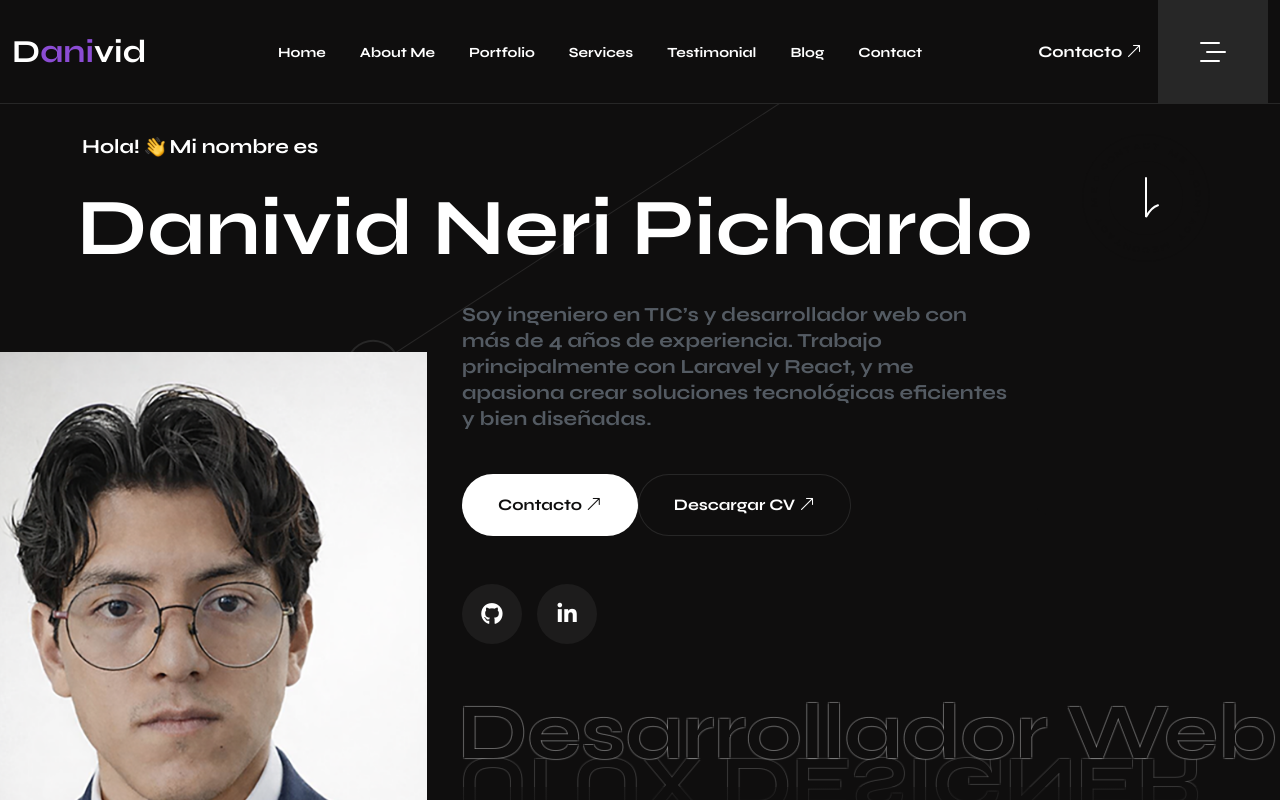
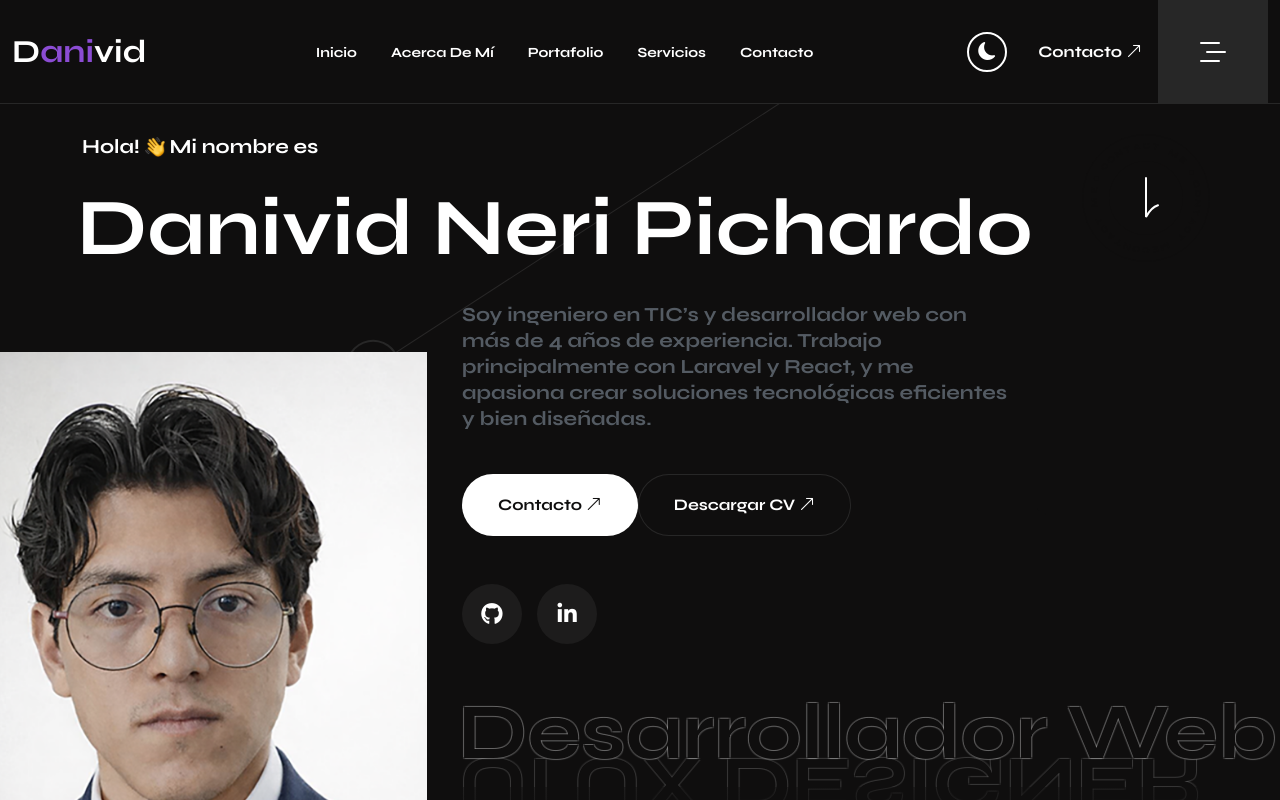
Before and after one commit to DanividN/Portafolio-Danivid, a React (Vite) app: page /home-2 in a window 1280 px wide. Shown: the top 800 px of the page. Built offline with nearby package versions, Linux system fonts and the light colour scheme.

Commit message:
puesta a punto del portafolio

```diff
--- a/src/components/header/index.tsx
+++ b/src/components/header/index.tsx
@@ -1,6 +1,6 @@
 import { menuList, menuListDark } from "@/lib/mockData/menuList";
 import { useEffect, useState } from "react";
-import { Link, useLocation } from "react-router-dom";
+import { Link } from "react-router-dom";
 import MobileNavigation from "./mobileNavigation";
 import Navigation from "./navigation";
 import SidebarContact from "./sidebarContact";
@@ -9,11 +9,11 @@ const Header = () => {
   const [isSidebarOpen, setIsSidebarOpen] = useState(false);
   const [mobileNavigationOpen, setMobileNavigationOpen] = useState(false);
   const [isFixed, setIsFixed] = useState(false);
-  const pathName = useLocation().pathname;
-  const newMenuList =
-    pathName === "/home-2" || pathName.endsWith("dark")
-      ? menuListDark
-      : menuList;
+  const [isDarkMode, setIsDarkMode] = useState(false);
+
+
+  // Usar menuListDark o menuList según el estado del tema
+  const newMenuList = isDarkMode ? menuListDark : menuList;
 
   useEffect(() => {
     const handleScroll = () => {
@@ -27,6 +27,19 @@ const Header = () => {
     window.addEventListener("scroll", handleScroll);
     return () => window.removeEventListener("scroll", handleScroll);
   }, []);
+
+  // Aplicar clase al body cuando cambie el tema
+  useEffect(() => {
+    if (isDarkMode) {
+      document.body.classList.add('dark');
+    } else {
+      document.body.classList.remove('dark');
+    }
+  }, [isDarkMode]);
+
+  const toggleTheme = () => {
+    setIsDarkMode(!isDarkMode);
+  };
 
   return (
     <>
@@ -54,6 +67,27 @@ const Header = () => {
               />
             </div>
             <div className="menu-components d-flex align-items-center">
+              {/* Botón de toggle tema */}
+              <button
+                onClick={toggleTheme}
+                className="theme-toggle-btn d-flex align-items-center justify-content-center "
+                aria-label="Toggle theme"
+                style={{
+                  color: 'currentColor',
+                  background: 'transparent',
+                  border: '2px solid currentColor',
+                  borderRadius: '50%',
+                  width: '40px',
+                  height: '40px',
+                  cursor: 'pointer',
+                  marginRight: '15px',
+                  transition: 'all 0.3s ease'
+                }}
+              >
+                <i className={`bi ${isDarkMode ? 'bi-sun-fill text-white' : 'bi-moon-fill'}`}
+                   style={{ fontSize: '18px' }} />
+              </button>
+
               <Link
                 to="#contact"
                 className="d-none d-xl-flex lets-talk align-items-center"
--- a/src/components/hero.tsx
+++ b/src/components/hero.tsx
@@ -72,8 +72,8 @@ const Hero = () => {
                 className="intro-info d-none d-md-block wow fadeInUp"
                 data-wow-delay=".9s"
               >
-                Soy ingeniero en TIC’s y desarrollador web con más de 4 años
-                de experiencia. Trabajo principalmente con Laravel y React, y me
+                Soy ingeniero en TIC’s y desarrollador web con más de 4 años de
+                experiencia. Trabajo principalmente con Laravel y React, y me
                 apasiona crear soluciones tecnológicas eficientes y bien
                 diseñadas.
               </h6>
@@ -94,7 +94,11 @@ const Hero = () => {
                         Contacto <i className="bi bi-arrow-up-right" />
                       </button>
                     </Link>
-                    <button type="button" className="bttn bttn-secondary" onClick={descargarCV}>
+                    <button
+                      type="button"
+                      className="bttn bttn-secondary"
+                      onClick={descargarCV}
+                    >
                       Descargar CV <i className="bi bi-arrow-up-right" />
                     </button>
                   </div>
@@ -133,15 +137,22 @@ const Hero = () => {
           </span>
           <div className="m-content d-flex flex-wrap d-block d-md-none">
             <h6 className="intro-info wow fadeInUp" data-wow-delay="1.2s">
-              I believe that collaboration and creativity are the essence of
-              progress. And i am dedicated to bringing a fresh perspe to every
-              project undertake.
+              Soy ingeniero en TIC’s y desarrollador web con más de 4 años de
+              experiencia. Trabajo principalmente con Laravel y React, y me
+              apasiona crear soluciones tecnológicas eficientes y bien
+              diseñadas.
             </h6>
-            <button type="button" className="bttn bttn-primary">
-              Let’s Talk <i className="bi bi-arrow-up-right" />
-            </button>
-            <button type="button" className="bttn bttn-secondary">
-              Download CV <i className="bi bi-arrow-up-right" />
+            <Link to="#contact">
+              <button type="button" className="bttn bttn-primary">
+                Contacto <i className="bi bi-arrow-up-right" />
+              </button>
+            </Link>
+            <button
+              type="button"
+              className="bttn bttn-secondary"
+              onClick={descargarCV}
+            >
+              Descargar CV <i className="bi bi-arrow-up-right" />
             </button>
           </div>
         </div>
--- a/src/lib/mockData/menuList.ts
+++ b/src/lib/mockData/menuList.ts
@@ -28,43 +28,24 @@ export const menuList: MenuItem[] = [
 ];
 
 export const menuListDark: MenuItem[] = [
-    {
-        label: "Home",
-        href: "/home-2",
-        subMenu: [
-            { label: "Home One", href: "/" },
-            { label: "Home Two", href: "/home-2" },
-        ],
+{
+        label: "Inicio",
+        href: "/",
     },
     {
-        label: "About Me",
-        href: "/home-2#about",
+        label: "Acerca de mí",
+        href: "/#about",
     },
     {
-        label: "Portfolio",
-        href: "/home-2#portfolio",
+        label: "Portafolio",
+        href: "/#portfolio",
     },
     {
-        label: "Services",
-        href: "/home-2#services",
+        label: "Servicios",
+        href: "/#services",
     },
     {
-        label: "Testimonial",
-        href: "/home-2#testimonial",
-    },
-    {
-        label: "Blog",
-        href: "/home-2#blogs",
-        subMenu: [
-            { label: "Blog", href: "/blog-2-dark" },
-            { label: "Blog Page", href: "/blog-dark" },
-            { label: "Blog List", href: "/blog-list-dark" },
-            { label: "Blog Right Sidebar", href: "/blog-right-sidebar-dark" },
-            { label: "Blog Details", href: "/blog-details-dark" },
-        ],
-    },
-    {
-        label: "Contact",
-        href: "/home-2#contact",
+        label: "Contacto",
+        href: "/#contact",
     },
 ];
--- a/src/pages/home-2/page.tsx
+++ b/src/pages/home-2/page.tsx
@@ -1,10 +1,8 @@
 import About from "@/components/about";
-import BlogList from "@/components/blogs/blogList";
 import Hero from "@/components/hero";
 import Portfolio from "@/components/portfolio";
 import Services from "@/components/services/services";
 import Skills from "@/components/skills";
-import Testimonial from "@/components/testimonial";
 
 const HomeTwo = () => {
   return (
@@ -14,8 +12,6 @@ const HomeTwo = () => {
       <About />
       <Portfolio />
       <Services />
-      <Testimonial />
-      <BlogList />
     </main>
   );
 };
```
